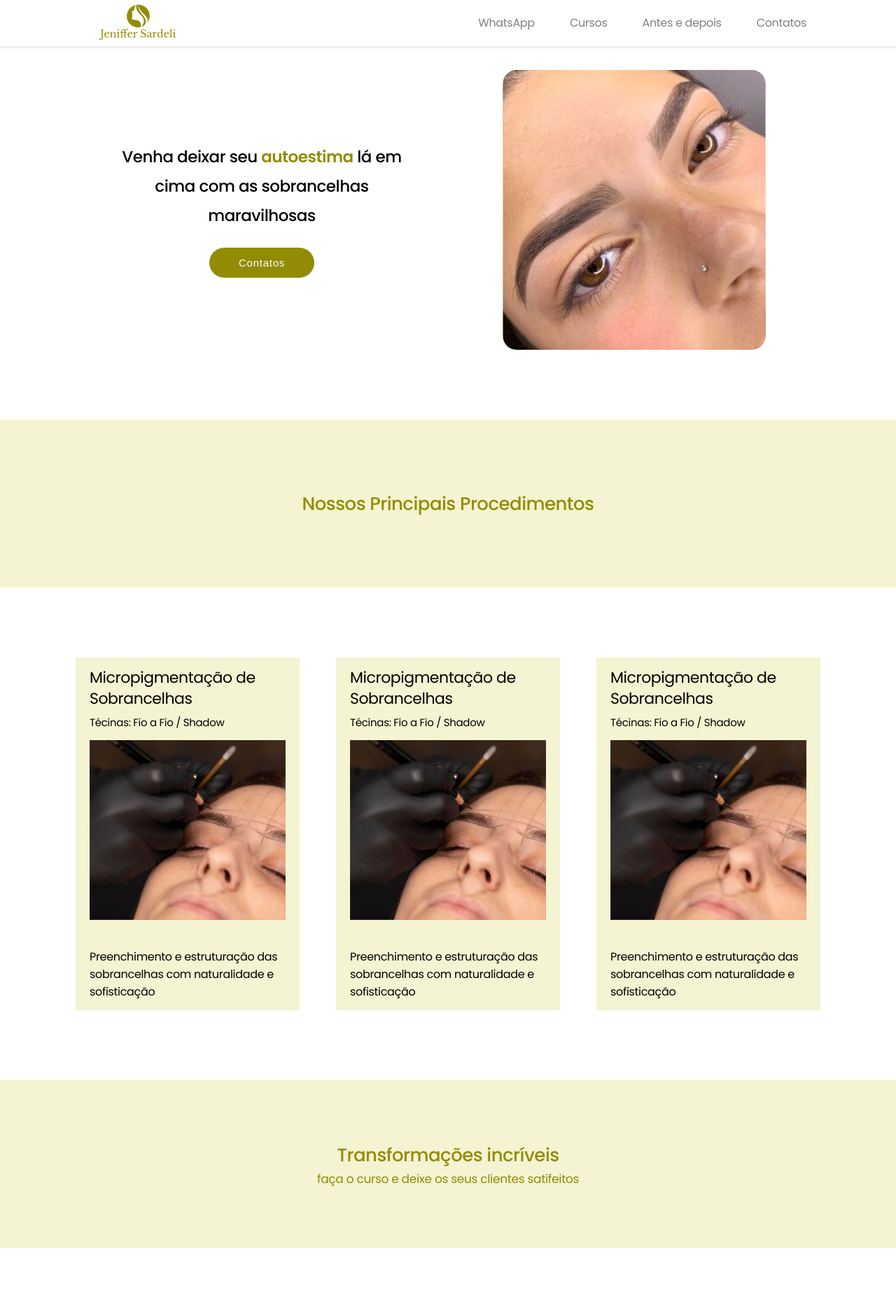
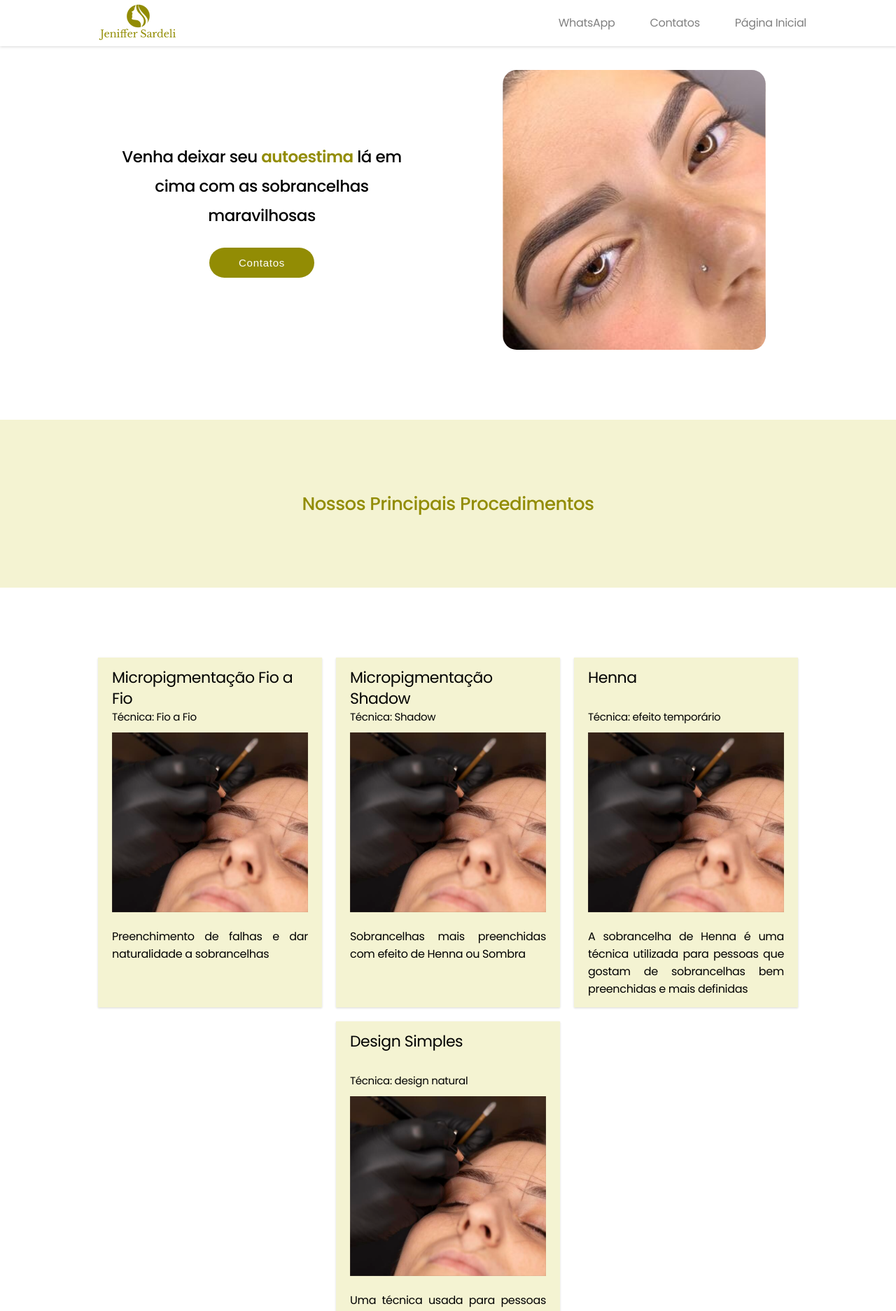
Before and after one commit to Pedro-Marques-Santos/eyebrow, a Next.js app: page / in a window 1280 px wide. Shown: the top 1874 px of the page at 70% size. Built offline with nearby package versions, Linux system fonts and the light colour scheme.

Commit message:
version 2

```diff
--- a/src/components/AboutMe/index.tsx
+++ b/src/components/AboutMe/index.tsx
@@ -11,12 +11,12 @@ export function AboutMe() {
         <Image src={imgAboutMe} alt="" fill={true} />
       </Img>
       <ContainerText>
-        <h1>Sobre o Estudio</h1>
+        <h1>Sobre o Studio</h1>
         <h2>
-          Lorem Ipsum is simply dummy text of the printing and typesetting
-          industry. Lorem Ipsum has been the industries standard dummy text ever
-          since the 1500s, when an unknown printer took a galley of type and
-          scrambled it to make a type specimen book.
+          O espaço Studio Sardeli trás a vocês o conforto de se sentir bonita e
+          com vários benefícios. Já pensou em sair daqui com as sobrancelhas
+          maravilhosas, unhas feitas e com uma limpeza de pele maravilhosa pode
+          ter certeza que o nosso espaço tem o melhor pra oferecer.
         </h2>
       </ContainerText>
     </Container>
--- a/src/components/Dashboard-Components/Dashboard/index.tsx
+++ b/src/components/Dashboard-Components/Dashboard/index.tsx
@@ -1,12 +1,7 @@
 import { AboutNextInformation } from "../../AboutNextInformation";
-import { ApresentationImagesDesign } from "../../ApresentationImagesDesign";
 import { Introduction } from "../Introduction";
 import { Container, ContentContainer } from "./styles";
-
-import imgApresentation1 from "../../../assets/img-apresentation1.svg";
-import imgApresentation2 from "../../../assets/img-apresentation2.svg";
 import { PreviewTransformation } from "../../PreviewTransformation-Components/PreviewTransformation";
-import { LocationGoogleMaps } from "../../LocationGoogleMaps";
 import { Footer } from "../../Footer";
 import { OurMainProcedures } from "../../OurMainProcedures-Components/OurMainProcedures";
 import { AboutMe } from "../../AboutMe";
@@ -21,10 +16,7 @@ export function Dashboard() {
       <Container>
         <OurMainProcedures />
       </Container>
-      <AboutNextInformation
-        tag1="Transformações incríveis"
-        tag2="faça o curso e deixe os seus clientes satifeitos"
-      />
+      <AboutNextInformation tag1="Transformações incríveis" />
       <Container>
         <PreviewTransformation />
       </Container>
--- a/src/components/Footer/index.tsx
+++ b/src/components/Footer/index.tsx
@@ -12,11 +12,7 @@ export function Footer() {
     <ContentContainer>
       <Container>
         <Title>Contatos e Localização</Title>
-        <p>
-          entre em contato conosco para marcar uma consulta, aqui você vai
-          ganhar mais exclusividade e aprender importantes técnicas de design de
-          sobrancelhas
-        </p>
+        <p>entre em contato conosco para marcar um horário</p>
         <ContainerContactAndLocation>
           <ContactAndLocation>
             <h1>Endereço do estudio:</h1>
--- a/src/components/Header/index.tsx
+++ b/src/components/Header/index.tsx
@@ -13,7 +13,7 @@ import logo from "../../assets/logo.png";
 
 import { MdOutlineDensitySmall } from "react-icons/md";
 import { useState } from "react";
-import { openContacts, openWhatsApp } from "./itensMenu";
+import { openContacts, openPaginaInicial, openWhatsApp } from "./itensMenu";
 
 export function Header() {
   const [progressBar, setProgressBar] = useState(false);
@@ -30,15 +30,20 @@ export function Header() {
               }}
             >
               WhatsApp
-            </ItemMenu>
-            <ItemMenu>Cursos</ItemMenu>
-            <ItemMenu>Antes e depois</ItemMenu>
+            </ItemMenu>{" "}
             <ItemMenu
               onClick={() => {
                 openContacts({ setProgressBar });
               }}
             >
               Contatos
+            </ItemMenu>
+            <ItemMenu
+              onClick={() => {
+                openPaginaInicial({ setProgressBar });
+              }}
+            >
+              Página Inicial
             </ItemMenu>
           </PagesXl>
           <i onClick={() => setProgressBar(!progressBar)}>
@@ -53,8 +58,6 @@ export function Header() {
           >
             WhatsApp
           </ItemMenuSm>
-          <ItemMenuSm>Cursos</ItemMenuSm>
-          <ItemMenuSm>Antes e depois</ItemMenuSm>
           <ItemMenuSm
             onClick={() => {
               openContacts({ setProgressBar });
@@ -62,6 +65,13 @@ export function Header() {
           >
             Contatos
           </ItemMenuSm>
+          <ItemMenuSm
+            onClick={() => {
+              openPaginaInicial({ setProgressBar });
+            }}
+          >
+            Página Inicial
+          </ItemMenuSm>
         </MenuSmall>
       </Container>
     </ContentContainer>
--- a/src/components/Header/itensMenu.ts
+++ b/src/components/Header/itensMenu.ts
@@ -16,4 +16,9 @@ function openContacts({ setProgressBar }: IOpenMenu) {
   Router.push("/contacts");
 }
 
-export { openWhatsApp, openContacts };
+function openPaginaInicial({ setProgressBar }: IOpenMenu) {
+  setProgressBar(false);
+  Router.push("/");
+}
+
+export { openWhatsApp, openContacts, openPaginaInicial };
--- a/src/components/OurMainProcedures-Components/CardOurMainProcedures/index.tsx
+++ b/src/components/OurMainProcedures-Components/CardOurMainProcedures/index.tsx
@@ -3,19 +3,26 @@ import Image from "next/image";
 
 import img from "../../../assets/ourmainprocedures/img-ournprocedures-1.svg";
 
-export function CardOurMainProcedures() {
+interface ICardOurMainProceduresProps {
+  tag1: string;
+  tag2: string;
+  tag3: string;
+}
+
+export function CardOurMainProcedures({
+  tag1,
+  tag2,
+  tag3,
+}: ICardOurMainProceduresProps) {
   return (
     <ContainerContent>
       <Container>
-        <h1>Micropigmentação de Sobrancelhas</h1>
-        <h2>Técinas: Fio a Fio / Shadow</h2>
+        <h1>{tag1}</h1>
+        <h2>Técnica: {tag2}</h2>
         <Img style={{ position: "relative" }}>
           <Image src={img} alt="" fill={true} />
         </Img>
-        <p>
-          Preenchimento e estruturação das sobrancelhas com naturalidade e
-          sofisticação
-        </p>
+        <p>{tag3}</p>
       </Container>
     </ContainerContent>
   );
--- a/src/components/OurMainProcedures-Components/CardOurMainProcedures/styles.ts
+++ b/src/components/OurMainProcedures-Components/CardOurMainProcedures/styles.ts
@@ -4,30 +4,33 @@ export const ContainerContent = styled.div`
   width: 100%;
   max-width: 320px;
   background: var(--yellow-100);
+  box-shadow: rgba(0, 0, 0, 0.1) 0px 1px 3px 0px,
+    rgba(0, 0, 0, 0.06) 0px 1px 2px 0px;
 
   h1 {
     font-size: 22px;
     font-weight: 400;
     line-height: 30px;
     letter-spacing: -0.02em;
+    min-height: 60px;
   }
 
   h2 {
-    margin-top: 8px;
     margin-bottom: 15px;
     font-size: 15px;
     font-weight: 400;
     line-height: 21px;
     letter-spacing: -0.02em;
+    height: 18px;
   }
 
   p {
-    margin-top: 40px;
+    margin-top: 22px;
     font-size: 16px;
     font-weight: 400;
     line-height: 25px;
     letter-spacing: -0.02em;
-    text-align: justified;
+    text-align: justify;
   }
 
   @media (max-width: 900px) {
--- a/src/components/OurMainProcedures-Components/OurMainProcedures/index.tsx
+++ b/src/components/OurMainProcedures-Components/OurMainProcedures/index.tsx
@@ -4,9 +4,30 @@ import { Container } from "./styles";
 export function OurMainProcedures() {
   return (
     <Container>
-      <CardOurMainProcedures />
-      <CardOurMainProcedures />
-      <CardOurMainProcedures />
+      <CardOurMainProcedures
+        tag1={"Micropigmentação Fio a Fio"}
+        tag2={"Fio a Fio"}
+        tag3={"Preenchimento de falhas e dar naturalidade a sobrancelhas"}
+      />
+      <CardOurMainProcedures
+        tag1={"Micropigmentação Shadow"}
+        tag2={"Shadow"}
+        tag3={"Sobrancelhas mais preenchidas com efeito de Henna ou Sombra"}
+      />
+      <CardOurMainProcedures
+        tag1={"Henna"}
+        tag2={"efeito temporário"}
+        tag3={
+          "A sobrancelha de Henna é uma técnica utilizada para pessoas que gostam de sobrancelhas bem preenchidas e mais definidas"
+        }
+      />
+      <CardOurMainProcedures
+        tag1={"Design Simples"}
+        tag2={"design natural"}
+        tag3={
+          "Uma técnica usada para pessoas que querem sobrancelhas mais naturais, porém bem desenhadas"
+        }
+      />
     </Container>
   );
 }
--- a/src/components/OurMainProcedures-Components/OurMainProcedures/styles.ts
+++ b/src/components/OurMainProcedures-Components/OurMainProcedures/styles.ts
@@ -2,8 +2,11 @@ import styled from "styled-components";
 
 export const Container = styled.div`
   display: flex;
-  justify-content: space-between;
+  justify-content: center;
+  gap: 20px;
+  flex-wrap: wrap;
   @media (max-width: 900px) {
+    gap: 0px;
     justify-content: center;
     flex-wrap: wrap;
   }
```
